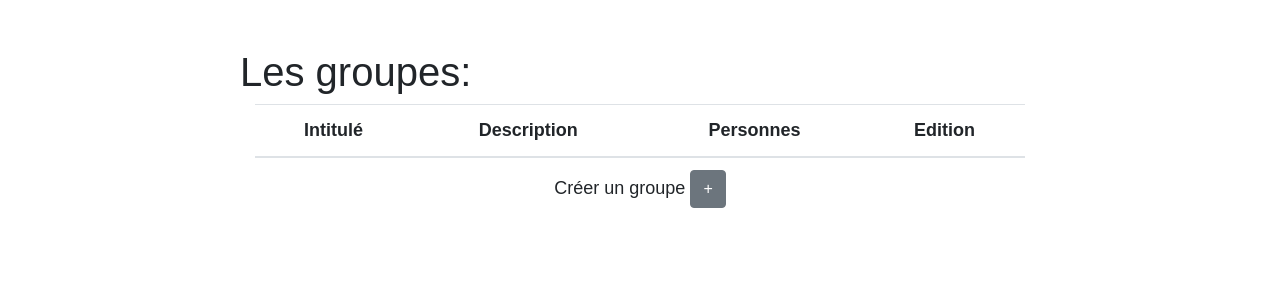
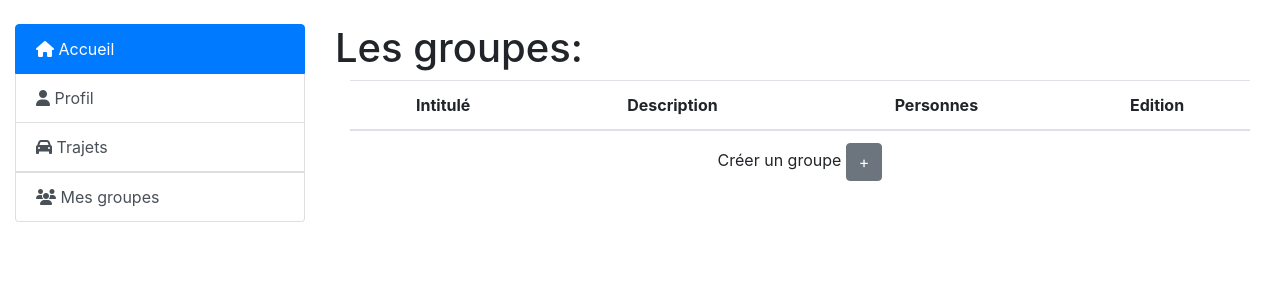
Before and after one commit to LudovicTagnon/adopteunautomate, a Symfony app: template templates/groupes/group.html.twig in a window 1280 px wide. Shown: the part 80-380 px from the top of the page. Run offline with Twig, Linux system fonts and the light colour scheme; the template is opened without the code that fills it, so the values that code supplies are empty; some libraries are stand-ins or nearby versions.

Commit message:
SUEL Benjamin's avatar Ajout du volets de navigation dans la page "groupe"

```diff
--- a/templates/groupes/group.html.twig
+++ b/templates/groupes/group.html.twig
@@ -3,17 +3,16 @@
 {% block title %}Affichage de tous les groupes{% endblock %}
 {#// PROB7MES de LIENS ET PB de CLE ETRANGERE #}
 {% block body %}
-<style>
-    .example-wrapper { margin: 1em auto; max-width: 800px; width: 95%; font: 18px/1.5 sans-serif; }
-    .example-wrapper code { background: #F5F5F5; padding: 2px 6px; }
-</style>
 
-<div class="example-wrapper">
-
-    <div class = "container mt-4">
-
+<!-- contenu de la page -->
+    <div class = "container-fluid">
+        <div class="row justify-content-center">
+            </hr>
+            <div class="col-md-3"> <!-- Volets de navigation -->
+                {% include 'partials/_sidebar.html.twig' %}
             </div>
 
+            <div class="col-md-9">
                 <h1>Les groupes:</h1>
 
                 <div class="container">
@@ -59,6 +58,7 @@
                         <tbody>
                     </table>
                 </div>
-
-
+            </div>
+        </div>
+    </div>
 {% endblock %}
--- a/templates/trajets/show.html.twig
+++ b/templates/trajets/show.html.twig
@@ -51,7 +51,7 @@
                         </tr>
                         <tr>
                             <th>Public</th>
-                            <td>{{ trajet.public ? 'Yes' : 'No' }}</td>
+                            <td>{{ trajet.public ? 'Oui' : 'Non' }}</td>
                         </tr>
                         <tr>
                             <th>Renseignement</th>
```
Lines whose indentation alone changed are shown as unchanged.
